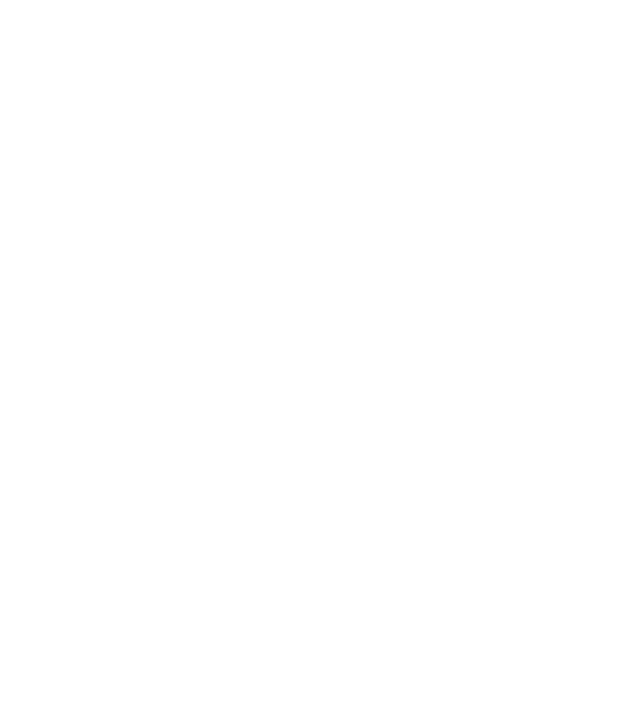
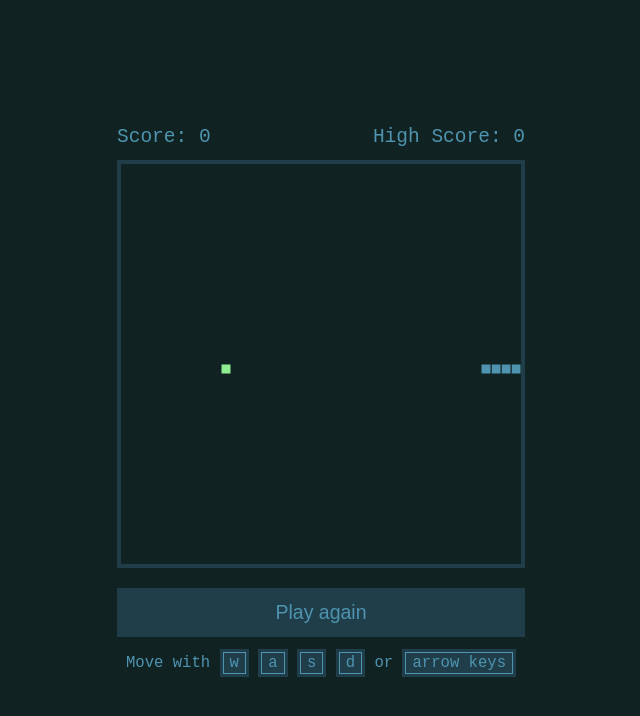
Before and after one commit to GeoGeorgeous/snake, a Svelte app: page / in a window 1280 px wide. Shown: the top 716 px of the page, without its empty margins (319-959 px from the left). Built offline with nearby package versions, Linux system fonts and the light colour scheme.

Commit message:
add simple functionality and markup

```diff
--- a/index.html
+++ b/index.html
@@ -1,13 +1,16 @@
 <!DOCTYPE html>
 <html lang="en">
+
 <head>
   <meta charset="UTF-8" />
   <link rel="icon" type="image/svg+xml" href="/vite.svg" />
   <meta name="viewport" content="width=device-width, initial-scale=1.0" />
-    <title>Vite + Svelte</title>
+  <title>Snaee</title>
 </head>
+
 <body>
   <div id="app"></div>
   <script type="module" src="/src/main.js"></script>
 </body>
+
 </html>
--- a/src/App.svelte
+++ b/src/App.svelte
@@ -1,9 +1,230 @@
 <script>
-  import viteLogo from '/vite.svg'
+  import { onMount } from "svelte";
+
+  let gameSpeed = 200;
+  let score = 0;
+
+  const greenColor = "#112222";
+  const blueColor = "#203e4a";
+  const lightColor = "#4e94b0";
+  let dx = 10;
+  let dy = 0;
+
+  let food_x;
+  let food_y;
+
+  let changinDirecion = false;
+
+  function change_direction(event) {
+    if (changinDirecion) return;
+    changinDirecion = true;
+
+    const LEFT_KEY = 37;
+    const RIGHT_KEY = 39;
+    const UP_KEY = 38;
+    const DOWN_KEY = 40;
+
+    const keyPressed = event.keyCode;
+    const goingUp = dy === -10;
+    const goingDown = dy === 10;
+    const goingRight = dx === 10;
+    const goingLeft = dx === -10;
+
+    if (keyPressed === LEFT_KEY && !goingRight) {
+      dx = -10;
+      dy = 0;
+    }
+
+    if (keyPressed === UP_KEY && !goingDown) {
+      dx = 0;
+      dy = -10;
+    }
+
+    if (keyPressed === RIGHT_KEY && !goingLeft) {
+      dx = 10;
+      dy = 0;
+    }
+
+    if (keyPressed === DOWN_KEY && !goingUp) {
+      dx = 0;
+      dy = 10;
+    }
+  }
+
+  let canvas;
+  let context;
+  let snake = [
+    { x: 200, y: 200 },
+    { x: 190, y: 200 },
+    { x: 180, y: 200 },
+    { x: 170, y: 200 },
+    { x: 160, y: 200 },
+  ];
+
+  const clearCanvas = (canvas, context) => {
+    context.fillStyle = greenColor;
+    context.strokeStyle = greenColor;
+    context.fillRect(0, 0, canvas.width, canvas.height);
+    context.strokeRect(0, 0, canvas.width, canvas.height);
+  };
+
+  const drawSnakePart = (snakePart) => {
+    context.fillStyle = lightColor;
+    // context.strokeStyle = blueColor;
+    context.fillRect(snakePart.x, snakePart.y, 10, 10);
+    context.strokeRect(snakePart.x, snakePart.y, 10, 10);
+  };
+
+  const drawSnake = () =>
+    snake.forEach((snakePart) => drawSnakePart(snakePart));
+
+  function moveSnake() {
+    // Create the new Snake's head
+    const head = { x: snake[0].x + dx, y: snake[0].y + dy };
+    // Add the new head to the beginning of snake body
+    snake.unshift(head);
+    const has_eaten_food = snake[0].x === food_x && snake[0].y === food_y;
+    if (has_eaten_food) {
+      // Increase score
+      score = score + 10;
+      // Generate new food location
+    } else {
+      // Remove the last part of snake body
+      snake.pop();
+    }
+  }
+
+  function hasGameEnded() {
+    for (let i = 4; i < snake.length; i++) {
+      if (snake[i].x === snake[0].x && snake[i].y === snake[0].y) return true;
+    }
+    const hitLeftWall = snake[0].x < 0;
+    const hitRightWall = snake[0].x > canvas.width - 10;
+    const hitToptWall = snake[0].y < 0;
+    const hitBottomWall = snake[0].y > canvas.height - 10;
+    return hitLeftWall || hitRightWall || hitToptWall || hitBottomWall;
+  }
+
+  function random_food(min, max) {
+    return Math.round((Math.random() * (max - min) + min) / 10) * 10;
+  }
+
+  function gen_food() {
+    food_x = random_food(0, canvas.width - 10);
+    food_y = random_food(0, canvas.height - 10);
+    snake.forEach(function has_snake_eaten_food(part) {
+      const has_eaten = part.x == food_x && part.y == food_y;
+      if (has_eaten) gen_food();
+    });
+  }
+
+  function drawFood() {
+    context.fillStyle = "lightgreen";
+    context.strokestyle = "darkgreen";
+    context.fillRect(food_x, food_y, 10, 10);
+    context.strokeRect(food_x, food_y, 10, 10);
+  }
+
+  const run = (canvas, context) => {
+    if (hasGameEnded()) return;
+
+    changinDirecion = false;
+    setTimeout(() => {
+      clearCanvas(canvas, context);
+      drawFood();
+      moveSnake();
+      drawSnake();
+      run(canvas, context);
+    }, gameSpeed);
+  };
+
+  onMount(() => {
+    document.addEventListener("keydown", change_direction);
+    context = canvas.getContext("2d");
+    run(canvas, context);
+    gen_food();
+  });
 </script>
 
-<main>
+<main class="main">
+  <div class="wrapper">
+    <div class="score">
+      <p>Score: {score}</p>
+      <p>High Score: 0</p>
+    </div>
+    <canvas height="400px" width="400px" id="gameCanvas" bind:this={canvas} />
+    <button class="replay-button" type="button">Play again</button>
+    <p class="controls">
+      Move with <span class="key">w</span>
+      <span class="key">a</span>
+      <span class="key">s</span>
+      <span class="key">d</span> or <span class="key">arrow keys</span>
+    </p>
+  </div>
 </main>
 
 <style>
+  :root {
+    --color-green: #112222;
+    --color-blue: #203e4a;
+    --color-light: #4e94b0;
+    font-family: monospace;
+    line-height: 1rem;
+  }
+
+  .main {
+    background-color: var(--color-green);
+    height: 100vh;
+    display: grid;
+    place-items: center center;
+  }
+
+  p {
+    color: var(--color-light);
+    font-size: 1.5rem;
+  }
+
+  .replay-button {
+    margin: 1.5rem 0;
+    background-color: var(--color-blue);
+    border: none;
+    font-size: 1.5rem;
+    color: var(--color-light);
+    padding: 1rem;
+  }
+
+  .replay-button:hover,
+  .replay-button:focus {
+    outline: 2px solid var(--color-light);
+    outline-offset: -6px;
+  }
+
+  canvas {
+    border: 4px solid var(--color-blue);
+  }
+
+  .wrapper {
+    display: flex;
+    flex-flow: column nowrap;
+    position: relative;
+  }
+
+  .score {
+    display: flex;
+    flex-flow: row nowrap;
+    justify-content: space-between;
+    margin-bottom: 1rem;
+  }
+
+  .key {
+    background-color: var(--color-blue);
+    outline: 1px solid var(--color-light);
+    outline-offset: -4px;
+    padding: 5px 10px;
+  }
+
+  .controls {
+    text-align: center;
+    font-size: 1.2rem;
+  }
 </style>
--- a/src/app.css
+++ b/src/app.css
@@ -133,3 +133,7 @@
   border-collapse: collapse;
   border-spacing: 0;
 }
+
+body {
+  min-width: 300px;
+}
--- a/src/main.js
+++ b/src/main.js
@@ -1,4 +1,5 @@
 import './app.css'
+// @ts-ignore
 import App from './App.svelte'
 
 const app = new App({
--- /dev/null
+++ b/src/vite-env.d.ts
@@ -0,0 +1,2 @@
+/// <reference types="svelte" />
+/// <reference types="vite/client" />
```
Lines whose indentation alone changed are shown as unchanged.
